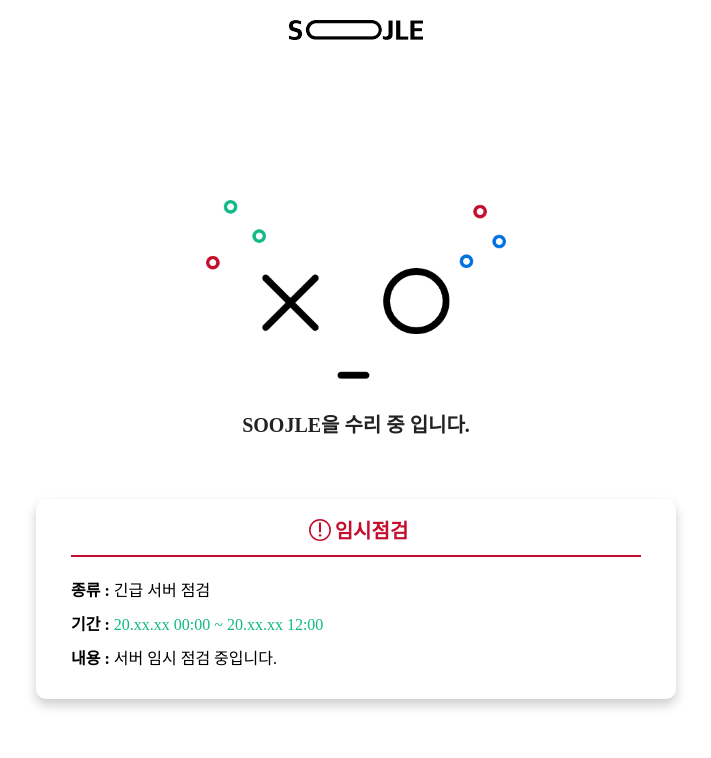
After one commit to 837477/SOOJLE, a Python web app: template templates/etc/server_inspection.html in a window 1280 px wide. The commit adds this page. Shown: the top 758 px of the page, without its empty margins (284-995 px from the left). Run offline with Jinja, Linux system fonts and the light colour scheme; the template is opened without the code that fills it, so the values that code supplies are empty; some libraries are stand-ins or nearby versions; some web fonts are replaced.

Commit message:
error page append

```diff
--- a/apps/main.py
+++ b/apps/main.py
@@ -36,3 +36,7 @@ def testing_recommend():
 @BP.route('/not_suported_IE')
 def not_suported_IE():
 	return render_template('etc/ie.html')
+
+@BP.route('/inspection')
+def inspection():
+	return render_template('etc/server_inspection.html')
--- /dev/null
+++ b/static/css/inspection.css
@@ -0,0 +1,154 @@
+/*AppleSandleNeo Font*/
+@font-face {
+	font-family: 'AppleSdNeo';
+	src: url('../fonts/AppleSdNeo/AppleSDGothicNeoUL.ttf') format('truetype');
+	font-weight: 300;
+}
+@font-face {
+	font-family: 'AppleSdNeo';
+	src: url('../fonts/AppleSdNeo/AppleSDGothicNeoR.ttf') format('truetype');
+	font-weight: 500;
+}
+@font-face {
+	font-family: 'AppleSdNeo';
+	src: url('../fonts/AppleSdNeo/AppleSDGothicNeoB.ttf') format('truetype');
+	font-weight: 800;
+}
+
+* {
+	font-family: 'AppleSdNeo', 'sans-serif';
+	-webkit-overflow-scrolling: touch;
+	z-index: inherit;
+	margin: 0;
+	padding: 0;
+}
+html, body {
+	width: 100%;
+	scroll-behavior: smooth;
+	 -webkit-overflow-scrolling: touch;
+}
+
+
+
+.logo_cont {
+	position: relative;
+	width: 100%;
+	height: 40px;
+	text-align: center;
+	padding: 10px 0;
+}
+.logo_img {
+	position: relative;
+	display: inline-block;
+	height: 40px;
+}
+.error_img {
+	position: relative;
+	display: block;
+	width: 300px;
+	height: auto;
+	margin: auto;
+	margin-top: 140px;
+}
+.error_comment {
+	position: relative;
+	display: block;
+	width: auto;
+	height: 30px;
+	font-size: 20px;
+	color: #222;
+	font-weight: bold;
+	text-align: center;
+	margin-top: 30px;
+}
+.noselect {
+	-webkit-touch-callout: none;
+	-webkit-user-select: none;
+	-khtml-user-select: none;
+	-moz-user-select: none;
+	-ms-user-select: none;
+	user-selecti: none;
+}
+.info_cont {
+	position: relative;
+	width: 600px;
+	height: auto;
+	padding: 20px;
+	border-radius: 10px;
+	margin: 60px auto;
+	box-shadow: 0 6px 12px rgba(0,0,0,.2);
+}
+.info_type_cont {
+	position: relative;
+	width: 95%;
+	height: auto;
+	margin: auto;
+	padding-bottom: 10px;
+	border-bottom: 2px solid #c30e2e;
+	margin-bottom: 20px;
+	text-align: center;
+}
+.info_icon {
+	position: relative;
+	width: 22px;
+	height: 22px;
+	transform: rotate(180deg);
+	padding-right: 5px;
+}
+.info_type {
+	position: relative;
+	display: inline-block;
+	width: auto;
+	height: 24px;
+	font-size: 20px;
+	line-height: 24px;
+	color: #c30e2e;
+	vertical-align: top;
+	font-weight: bold;
+}
+.info_title_cont {
+	position: relative;
+	width: 95%;
+	height: auto;
+	margin: auto;
+	margin-bottom: 10px;
+}
+.info_text {
+	position: relative;
+	display: inline-block;
+	width: auto;
+	height: auto;
+	vertical-align: top;
+	word-break: keep-all;
+	white-space: pre-wrap;
+}
+.info_date {
+	color: #12b886;
+}
+
+
+@media screen and (max-width: 450px) {
+	.error_img {
+		width: 200px;
+		margin-top: 80px;
+	}
+	.info_cont {
+		width: 95%;
+		box-sizing: border-box;
+		padding: 10px;
+		margin: auto;
+		margin-top: 40px;
+	}
+	.info_title_cont {
+		font-size: 14px;
+	}
+	.info_type_cont {
+		padding-bottom: 5px;
+	}
+}
+@media screen and (max-width: 350px) {
+	.error_img {
+		width: 160px;
+		margin-top: 40px;
+	}
+}
--- /dev/null
+++ b/static/js/inspection.js
@@ -0,0 +1,4 @@
+Insepection_Info_Setting();
+function Insepection_Info_Setting() {
+	/*작성*/
+}
--- a/templates/board/pageboard.html
+++ b/templates/board/pageboard.html
@@ -61,7 +61,7 @@
 	<script src="https://cdnjs.cloudflare.com/ajax/libs/Chart.js/2.8.0/Chart.js" integrity="sha256-arMsf+3JJK2LoTGqxfnuJPFTU4hAK57MtIPdFpiHXOU=" crossorigin="anonymous"></script>
 	<link rel="stylesheet" href="https://cdnjs.cloudflare.com/ajax/libs/Chart.js/2.8.0/Chart.min.css" integrity="sha256-aa0xaJgmK/X74WM224KMQeNQC2xYKwlAt08oZqjeF0E=" crossorigin="anonymous" />
 	<script src="https://cdnjs.cloudflare.com/ajax/libs/Chart.js/2.8.0/Chart.min.js" integrity="sha256-Uv9BNBucvCPipKQ2NS9wYpJmi8DTOEfTA/nH2aoJALw=" crossorigin="anonymous"></script>
-	<script>if ( (navigator.appName == 'Netscape' && navigator.userAgent.toLowerCase().indexOf('trident') != -1) || (navigator.userAgent.toLowerCase().indexOf("msie") != -1)) {location.replace("/not_supoorted_IE")}</script>
+	<script>if ( (navigator.appName == 'Netscape' && navigator.userAgent.toLowerCase().indexOf('trident') != -1) || (navigator.userAgent.toLowerCase().indexOf("msie") != -1)) {location.replace("/not_suported_IE")}</script>
 </head>
 <body>
 	<!--Header-->
--- a/templates/etc/ie.html
+++ b/templates/etc/ie.html
@@ -23,12 +23,14 @@
 	<link rel="apple-touch-icon-precomposed" type="image/png" href="/static/image/shortcut.jpg">
 	<!-- 아이콘 -->
 	<link rel="stylesheet" href="https://use.fontawesome.com/releases/v5.8.2/css/all.css" integrity="sha384-oS3vJWv+0UjzBfQzYUhtDYW+Pj2yciDJxpsK1OYPAYjqT085Qq/1cq5FLXAZQ7Ay" crossorigin="anonymous">
-	<style type="text/css">html, body {background-color: white;width: 100%;height: 100%;overflow: none;}.error_box {position: relative;width: auto;max-width: 320px;margin: auto;text-align: center;top: 50%;transform: translate(0, -50%);}.error_image{position: relative;display: inline-block;width: 90%;max-width: 320px;height: auto;margin: auto; right: 50px}.error_message {position: relative;display: inline-block;width: auto;margin-top: 32px;font-size: 28px;text-align: center; word-break: keep-all;}.error_message::selection {background-color: #12b886;color: white;}.return_page {position: relative;width: 100px;height: 40px;background-color: #12b886;color:white;font-size: 20px;line-height: 40px;margin: auto;cursor: pointer;margin-top: 60px;font-weight: bold;}.return_page:hover {opacity: .8;}</style>
+		<div class="error_commnet"></div>
+	<style type="text/css">@font-face { font-family: 'AppleSdNeo';src: url('/static/fonts/AppleSdNeo/AppleSDGothicNeoUL.ttf') format('truetype');font-weight: 300;}@font-face { font-family: 'AppleSdNeo';src: url('/static/fonts/AppleSdNeo/AppleSDGothicNeoR.ttf') format('truetype');font-weight: 500;}@font-face { font-family: 'AppleSdNeo';src: url('/static/fonts/AppleSdNeo/AppleSDGothicNeoB.ttf') format('truetype');	font-weight: 800;}* {font-family: 'AppleSdNeo', 'sans-serif';}html, body {background-color: white;width: 100%;height: 100%;overflow: hidden;}.error_box {position: relative;width: auto;max-width: 320px;margin: auto;text-align: center;top: 45%;transform: translate(0, -50%);}.error_image{position: relative;display: inline-block;width: 90%;max-width: 320px;height: auto;margin: auto; right: 50px}.error_message {position: relative;display: inline-block;width: auto;margin-top: 32px;font-size: 28px;text-align: center; word-break: keep-all; color: #12b886;}*::selection {background-color: #12b886;color: white;}.return_page {position: relative;width: 100px;height: 40px;background-color: #12b886;color:white;font-size: 20px;line-height: 40px;margin: auto;cursor: pointer;margin-top: 60px;font-weight: bold;}.return_page:hover {opacity: .8;}.error_comment {position: relative;width: 100%; text-align: center; font-size: 14px; margin-top: 40px;}</style>
 </head>
 <body>
 	<div class="error_box">
 		<img class="error_image noselect" src="/static/image/ie.png">
 		<div class="error_message">Internet Explorer는 지원하지 않습니다.</div>
+		<div class="error_comment">다른 브라우저를 사용해주세요!</div>
 	</div>
 </body>
 </html>
--- /dev/null
+++ b/templates/etc/server_inspection.html
@@ -0,0 +1,81 @@
+<!DOCTYPE html>
+<html>
+<head>
+	<title>SOOJLE 점검</title>
+	<meta name="naver-site-verification" content="d88fc9877aff6f15e06eeaadbd48b255ff03c7ab" />
+	<meta name="google-site-verification" content="7fw4xZ6FlO_LXiuwN90isaWHvMgUYbGWix4zUIbdgyg" />
+	<meta naem="description" content="수즐 점검 중입니다.">
+	<meta name="author" content="Team IML">
+	<meta name="keywords" content="세종,세종대학교,세종정보,세종검색,세종커뮤니티, 수즐, soojle">
+	<meta charset="utf-8">
+	<meta name="viewport" content="width=device-width, initial-scale=1, minimum-scale=1, maximum-scale=1">
+	<!--Open Graph tag-->
+	<meta property="og:title" content="SOOJLE">
+	<meta property="og:description" content="세종대학교의 정보를 체계화하여 모두가 편리하게 이용할 수 있도록 합니다.">
+	<meta property="og:image" content="/static/image/shortcut_mobile.png">
+	<!-- 모바일 브라우저 상태바 컬러 -->
+    <meta name="theme-color" content="#fff">
+    <meta name="apple-mobile-web-app-capable" content="yes">
+    <meta name="apple-mobile-web-app-status-bar-style" content="black-translucent">
+    <!-- 모바일 전체화면 가능 -->
+    <meta name="apple-mobile-web-app-capable" content="yes">
+    <meta name="mobile-web-app-capable" content="yes">
+	<!-- shortcut 아이콘 -->
+	<link rel="icon" type="image/png" href="/static/image/shortcut_mobile.png">
+	<link rel="apple-touch-icon-precomposed" type="image/png" href="/static/image/shortcut.jpg">
+	<!-- 아이콘 -->
+	<link rel="stylesheet" href="https://use.fontawesome.com/releases/v5.8.2/css/all.css" integrity="sha384-oS3vJWv+0UjzBfQzYUhtDYW+Pj2yciDJxpsK1OYPAYjqT085Qq/1cq5FLXAZQ7Ay" crossorigin="anonymous">
+	<!-- Main CSS -->
+	<link rel="stylesheet" href="/static/css/inspection.css">
+</head>
+<body>
+	<div class="logo_cont noselect">
+		<img src="/static/image/SOOJLE_LOGO_BIG_mobile.png" class="logo_img">
+	</div>
+	<img class="error_img" src="/static/image/server_inspection.png">
+	<div class="error_comment noselect">SOOJLE을 수리 중 입니다.</div>
+	<div class="info_cont">
+		<div class="info_type_cont noselect">
+			<svg class="info_icon" xmlns="http://www.w3.org/2000/svg" width="109" height="109" viewBox="0 0 109 109">
+			<g id="그룹_17" data-name="그룹 17" transform="translate(-3044 2292)">
+				<g id="타원_16" data-name="타원 16" transform="translate(3044 -2292)" fill="none" stroke="#c30e2e" stroke-width="8">
+					<circle cx="54.5" cy="54.5" r="54.5" stroke="none"/>
+					<circle cx="54.5" cy="54.5" r="50.5" fill="none"/>
+				</g>
+				<g id="그룹_16" data-name="그룹 16">
+					<g id="타원_17" data-name="타원 17" transform="translate(3092 -2270)" fill="#c30e2e" stroke="#c30e2e" stroke-width="1">
+						<circle cx="6" cy="6" r="6" stroke="none"/>
+						<circle cx="6" cy="6" r="5.5" fill="none"/>
+					</g>
+					<line id="선_16" data-name="선 16" y2="41" transform="translate(3098.5 -2245.5)" fill="none" stroke="#c30e2e" stroke-linecap="round" stroke-width="10"/>
+				</g>
+			</g>
+			</svg>
+			<span class="info_type">임시점검</span>
+		</div>
+		<div class="info_title_cont">
+			<span style="font-weight: bold;" class="noselect">종류 : </span>
+			<span id="inspect_type" class="info_text">긴급 서버 점검</span>
+		</div>
+		<div class="info_title_cont" class="noselect">
+			<span style="font-weight: bold;">기간 : </span>
+			<span id="inspect_date_1" class="info_date">20.xx.xx 00:00</span>
+			<span class="info_date"> ~ </span>
+			<span id="inspect_date_2" class="info_date">20.xx.xx 12:00</span>
+		</div>
+		<div class="info_title_cont" class="noselect">
+			<span style="font-weight: bold;" class="noselect">내용 : </span>
+			<span id="inspect_type" class="info_text">서버 임시 점검 중입니다.</span>
+		</div>
+	</div>
+</body>
+<!-- Test Host JS -->
+<script src="/static/js/host.js"></script>
+<!-- JQuery JS -->
+<script src="/static/js/jquery/jquery.min.js"></script>
+<script src="/static/js/jquery/jquery.ajax-cross-origin.min.js"></script>
+<!-- Ajax JS -->
+<script src="/static/js/ajax.js"></script>
+<!-- Main JS -->
+<script src="/static/js/inspection.js"></script>
+</html>
--- a/templates/home/main.html
+++ b/templates/home/main.html
@@ -57,7 +57,7 @@
 		    background: transparent;  /* Optional: just make scrollbar invisible */
 		}
 	</style>
-	<script>if ( (navigator.appName == 'Netscape' && navigator.userAgent.toLowerCase().indexOf('trident') != -1) || (navigator.userAgent.toLowerCase().indexOf("msie") != -1)) {location.replace("/not_supoorted_IE")}</script>
+	<script>if ( (navigator.appName == 'Netscape' && navigator.userAgent.toLowerCase().indexOf('trident') != -1) || (navigator.userAgent.toLowerCase().indexOf("msie") != -1)) {location.replace("/not_suported_IE")}</script>
 </head>
 <body style="overflow-y: hidden; overflow-x: hidden;">
 	<!--메인 첫페이지-->
```
Also changed, not shown: static/image/server_inspection.png (added).
